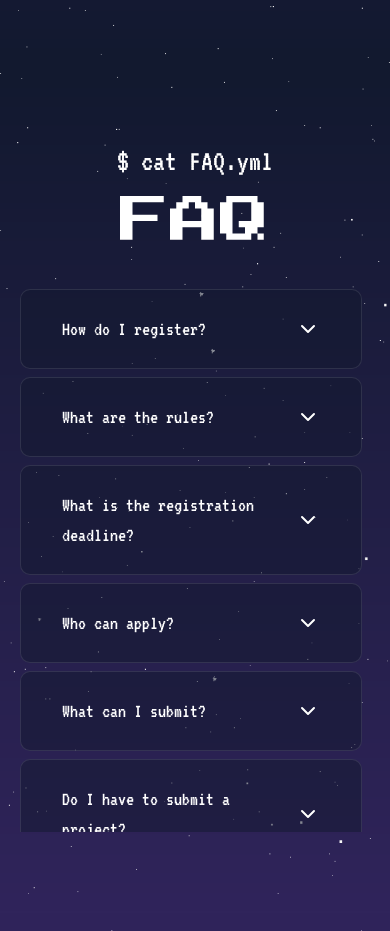
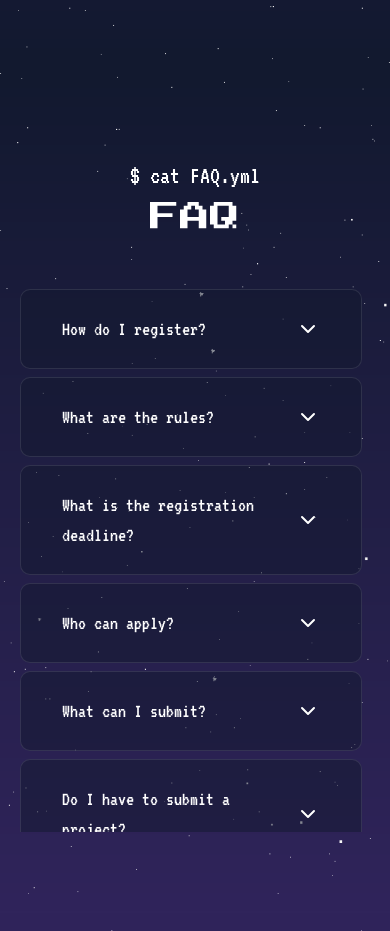
Before and after one commit to VandyHacks/vh12, a Next.js app: page / in a window 390 px wide. Shown: the part 1620-2551 px from the top of the page. Built offline with nearby package versions, Linux system fonts and the light colour scheme.

Commit message:
Update page.tsx

```diff
--- a/app/(root)/page.tsx
+++ b/app/(root)/page.tsx
@@ -83,8 +83,8 @@ export default function Home() {
 			<div className="h-screen relative" style={{ backgroundImage: `url(${bg.src})`, backgroundSize: "cover", backgroundRepeat: "no-repeat" }}>
 				<div className="grid grid-rows-[25%_75%] h-full max-w-6xl mx-5 xl:mx-auto pt-10 pb-20">
 					<div className="flex flex-col items-center justify-center">
-						<p className={`${vt323.className} md:self-start sm:text-[40px] text-[30px] text-nowrap`}>$ cat FAQ.yml</p>
-						<p className={`${pressStart2P.className} sm:text-[60px] text-[50px]`}>FAQ</p>
+						<p className={`${vt323.className} md:self-start sm:text-[40px] text-[25px] text-nowrap`}>$ cat FAQ.yml</p>
+						<p className={`${pressStart2P.className} sm:text-[60px] text-[30px]`}>FAQ</p>
 					</div>
 					<div className="overflow-y-scroll scrollbar space-y-2 pr-2 max-h-[80vh] scroll-smooth" data-lenis-prevent>
 						{
```
